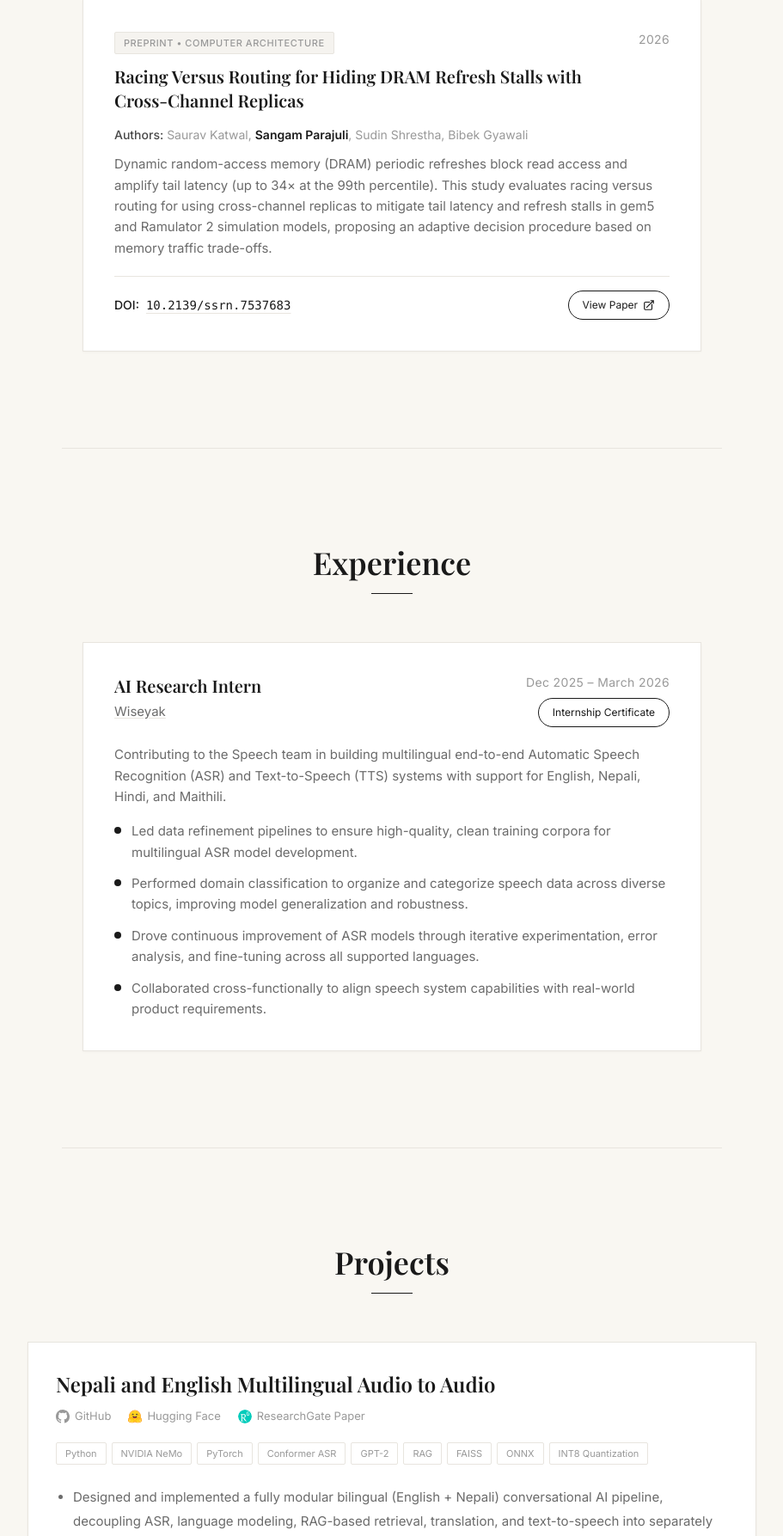
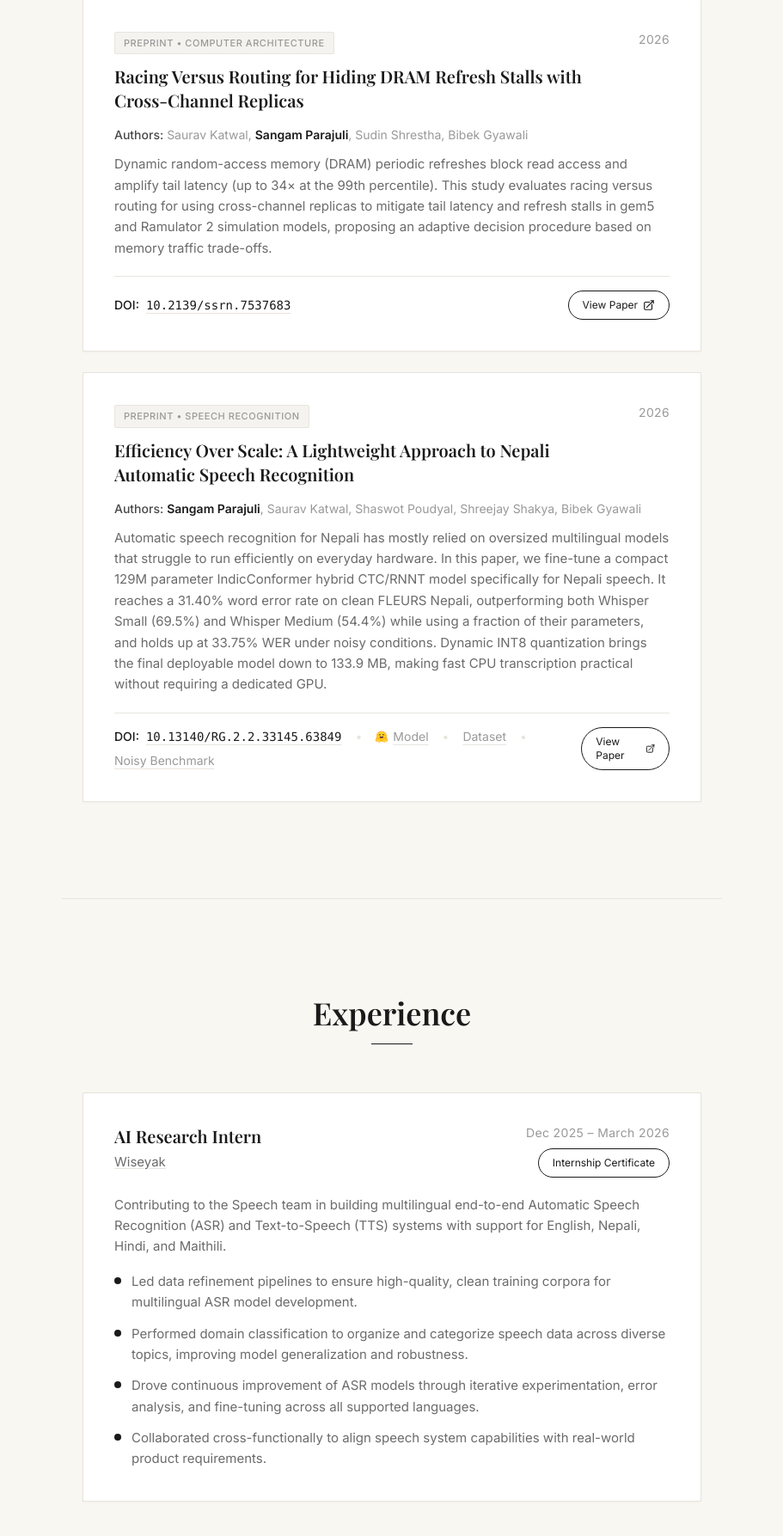
Before and after one commit to Sangameeee/web_portfolio, a Flask app: page / in a window 1280 px wide. Shown: the part 1553-3340 px from the top of the page at 86% size, without its empty margins (184-1095 px from the left). Run offline with Flask 3, Linux system fonts and the light colour scheme; some libraries are stand-ins or nearby versions; some web fonts are replaced.

Commit message:
some minor cv changes

```diff
--- a/app.py
+++ b/app.py
@@ -102,4 +102,5 @@ def logout():
 
 
 if __name__ == "__main__":
-    app.run(debug=True)
+    port = int(os.environ.get("PORT", 5001))
+    app.run(debug=True, port=port)
--- a/templates/index.html
+++ b/templates/index.html
@@ -443,6 +443,56 @@
             </div>
             <div class="flex items-center gap-3">
               <a href="https://doi.org/10.2139/ssrn.7537683" target="_blank" rel="noopener noreferrer" class="btn-outline text-xs font-sans px-4 py-2 rounded-full inline-flex items-center gap-1.5 hover:bg-ink hover:text-white transition-colors">
+                <span>View Paper</span>
+                <svg class="w-3.5 h-3.5" fill="none" stroke="currentColor" stroke-width="2" viewBox="0 0 24 24"><path stroke-linecap="round" stroke-linejoin="round" d="M13.5 6H5.25A2.25 2.25 0 003 8.25v10.5A2.25 2.25 0 005.25 21h10.5A2.25 2.25 0 0018 18.75V10.5m-10.5 6L21 3m0 0h-5.25M21 3v5.25"/></svg>
+              </a>
+            </div>
+          </div>
+        </div>
+
+        <div class="bg-white border border-border p-7 sm:p-9 shadow-[0_1px_3px_rgba(0,0,0,0.03)] hover:shadow-md transition-shadow">
+          <div class="flex flex-col sm:flex-row sm:items-start sm:justify-between gap-3 mb-4">
+            <div>
+              <span class="inline-block font-sans text-[11px] font-medium tracking-wider uppercase bg-[#f5f3ef] border border-border px-2.5 py-1 text-subtle rounded-sm mb-3">Preprint &bull; Speech Recognition</span>
+              <h3 class="font-serif text-lg sm:text-xl font-semibold leading-snug text-ink">
+                Efficiency Over Scale: A Lightweight Approach to Nepali Automatic Speech Recognition
+              </h3>
+            </div>
+            <span class="font-sans text-xs sm:text-sm text-subtle whitespace-nowrap tracking-wide">2026</span>
+          </div>
+
+          <p class="font-sans text-sm text-subtle mb-3">
+            <span class="font-medium text-ink/80">Authors:</span> <span class="font-semibold text-ink">Sangam Parajuli</span>, Saurav Katwal, Shaswot Poudyal, Shreejay Shakya, Bibek Gyawali
+          </p>
+
+          <p class="font-sans text-muted text-sm sm:text-[15px] leading-relaxed mb-5">
+            Automatic speech recognition for Nepali has mostly relied on oversized multilingual models that struggle to run efficiently on everyday hardware. In this paper, we fine-tune a compact 129M parameter IndicConformer hybrid CTC/RNNT model specifically for Nepali speech. It reaches a 31.40% word error rate on clean FLEURS Nepali, outperforming both Whisper Small (69.5%) and Whisper Medium (54.4%) while using a fraction of their parameters, and holds up at 33.75% WER under noisy conditions. Dynamic INT8 quantization brings the final deployable model down to 133.9 MB, making fast CPU transcription practical without requiring a dedicated GPU.
+          </p>
+
+          <div class="pt-4 border-t border-border flex flex-col sm:flex-row sm:items-center sm:justify-between gap-3">
+            <div class="flex flex-wrap items-center gap-x-4 gap-y-2 font-sans text-xs sm:text-sm text-subtle">
+              <div class="flex items-center gap-2">
+                <span class="font-medium text-ink">DOI:</span>
+                <a href="https://doi.org/10.13140/RG.2.2.33145.63849" target="_blank" rel="noopener noreferrer" class="font-mono text-xs sm:text-sm text-ink underline underline-offset-4 decoration-border hover:decoration-ink hover:text-ink transition-colors">
+                  10.13140/RG.2.2.33145.63849
+                </a>
+              </div>
+              <span class="text-border hidden sm:inline">&bull;</span>
+              <a href="https://huggingface.co/gam30/nepali-automatic-speech-recognition" target="_blank" rel="noopener noreferrer" class="hover:text-ink transition-colors inline-flex items-center gap-1.5 underline underline-offset-4 decoration-border hover:decoration-ink">
+                <img src="{{ url_for('static', filename='images/huggingface-icon.svg') }}" alt="Hugging Face" class="w-3.5 h-3.5" loading="lazy">
+                <span>Model</span>
+              </a>
+              <span class="text-border">&bull;</span>
+              <a href="https://huggingface.co/datasets/gam30/Nepali-asr-train-val" target="_blank" rel="noopener noreferrer" class="hover:text-ink transition-colors inline-flex items-center gap-1 underline underline-offset-4 decoration-border hover:decoration-ink">
+                <span>Dataset</span>
+              </a>
+              <span class="text-border">&bull;</span>
+              <a href="https://huggingface.co/datasets/gam30/nepali-asr-test-set-all-noisy" target="_blank" rel="noopener noreferrer" class="hover:text-ink transition-colors inline-flex items-center gap-1 underline underline-offset-4 decoration-border hover:decoration-ink">
+                <span>Noisy Benchmark</span>
+              </a>
+            </div>
+            <div class="flex items-center gap-3">
+              <a href="https://www.researchgate.net/publication/417625098_Efficiency_Over_Scale_A_Lightweight_Approach_to_Nepali_Automatic_Speech_Recognition" target="_blank" rel="noopener noreferrer" class="btn-outline text-xs font-sans px-4 py-2 rounded-full inline-flex items-center gap-1.5 hover:bg-ink hover:text-white transition-colors">
                 <span>View Paper</span>
                 <svg class="w-3.5 h-3.5" fill="none" stroke="currentColor" stroke-width="2" viewBox="0 0 24 24"><path stroke-linecap="round" stroke-linejoin="round" d="M13.5 6H5.25A2.25 2.25 0 003 8.25v10.5A2.25 2.25 0 005.25 21h10.5A2.25 2.25 0 0018 18.75V10.5m-10.5 6L21 3m0 0h-5.25M21 3v5.25"/></svg>
               </a>
```
Also changed, not shown: 2 other files.
